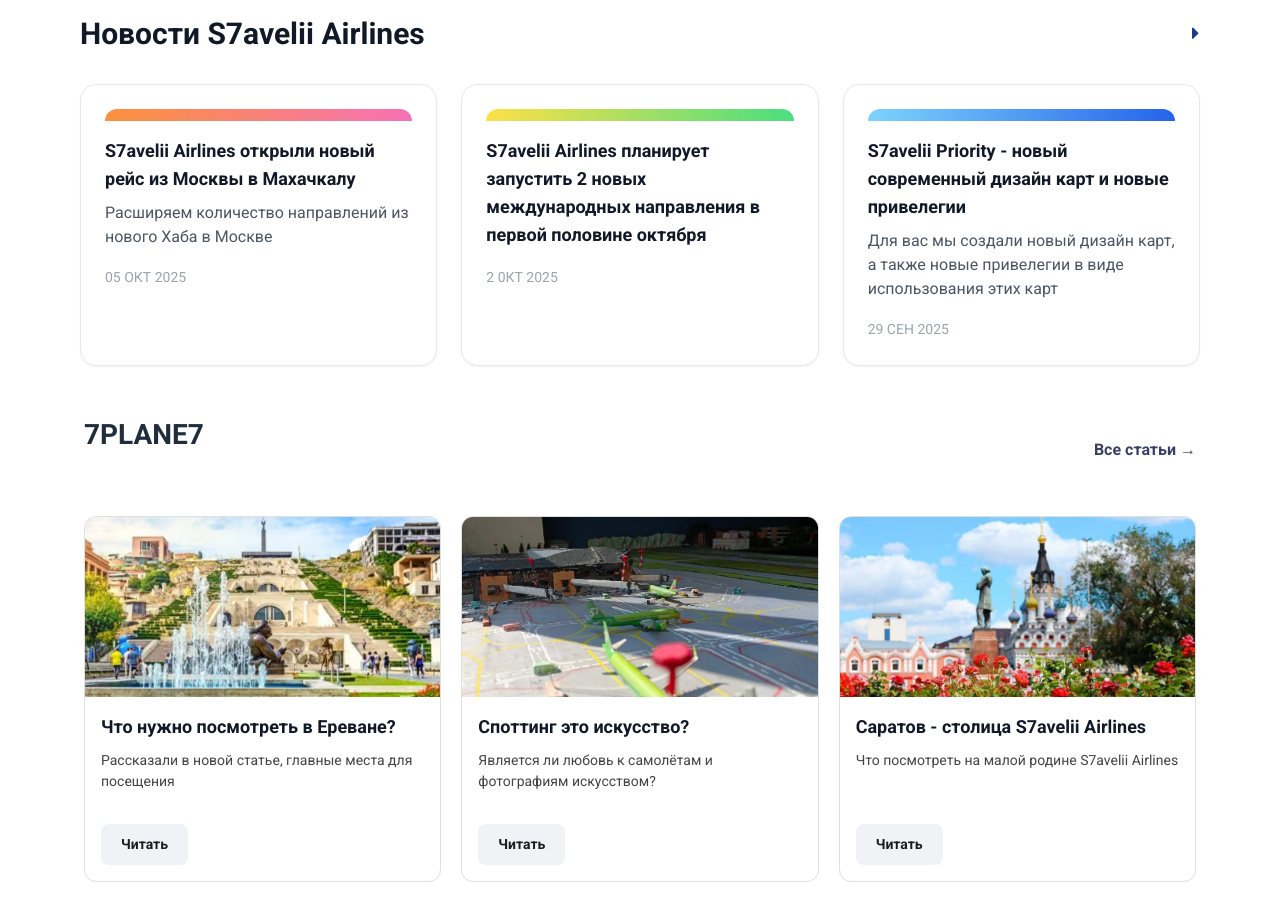
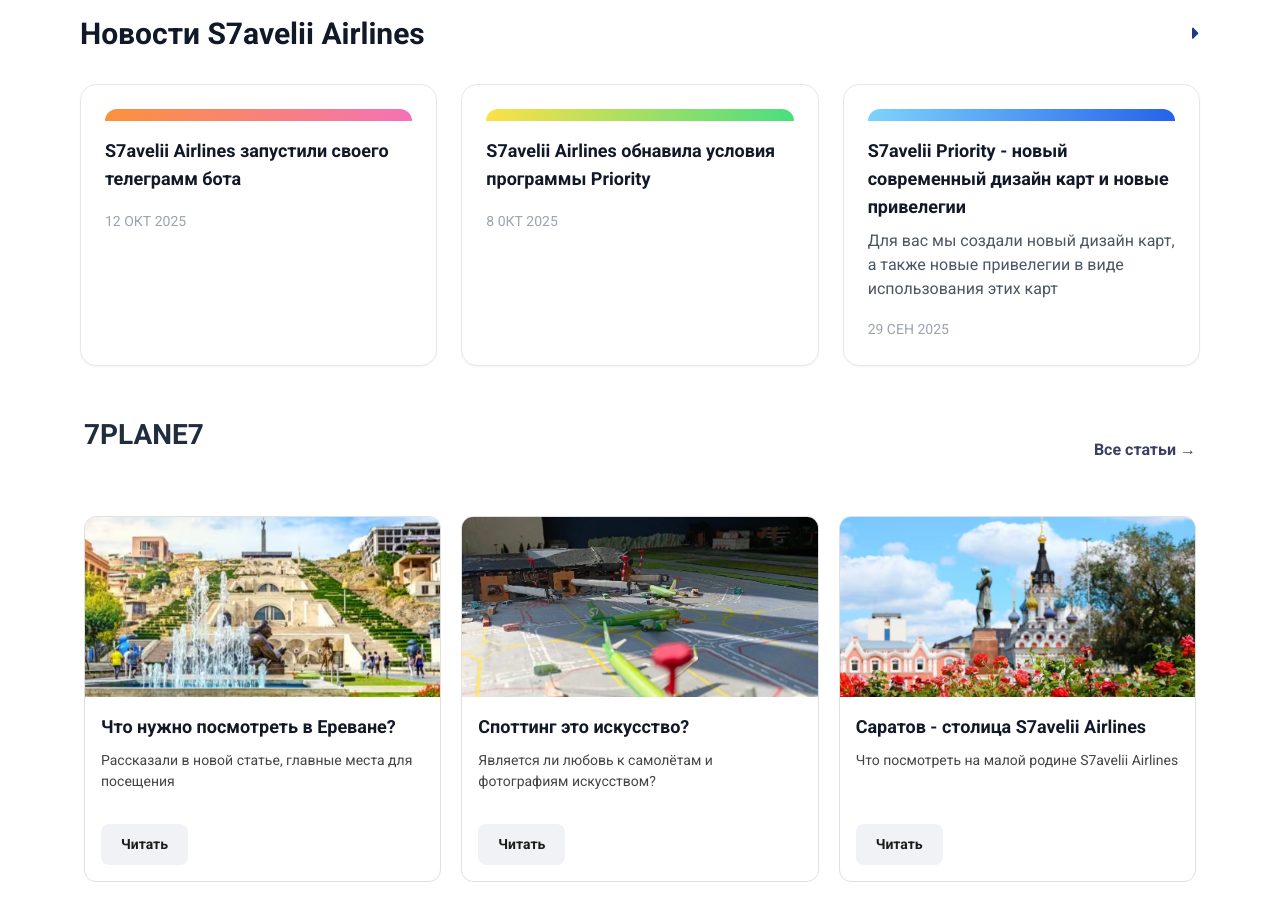
Before and after one commit to s7avelii-airlines/S7avelii-Airlines, a plain HTML site: page public/index.html in a window 1280 px wide. Shown: the part 3240-4161 px from the top of the page. Drawn offline with nearby package versions, Linux system fonts and the light colour scheme.

Commit message:
Update index.html

```diff
--- a/public/index.html
+++ b/public/index.html
@@ -1542,17 +1542,17 @@
     <!-- Карточка 1 -->
     <div class="rounded-2xl border p-6 shadow-sm">
       <div class="h-3 w-full rounded-t-xl mb-4 bg-gradient-to-r from-orange-400 to-pink-400"></div>
-      <h3 class="font-bold text-lg mb-2">S7avelii Airlines открыли новый рейс из Москвы в Махачкалу</h3>
-      <p class="text-gray-600 mb-4"> Расширяем количество направлений из нового Хаба в Москве</p>
-      <span class="text-sm text-gray-400">05 ОКТ 2025</span>
+      <h3 class="font-bold text-lg mb-2">S7avelii Airlines запустили своего телеграмм бота</h3>
+      <p class="text-gray-600 mb-4"> </p>
+      <span class="text-sm text-gray-400">12 ОКТ 2025</span>
     </div>
 
     <!-- Карточка 2 -->
     <div class="rounded-2xl border p-6 shadow-sm">
       <div class="h-3 w-full rounded-t-xl mb-4 bg-gradient-to-r from-yellow-300 to-green-400"></div>
-      <h3 class="font-bold text-lg mb-2">S7avelii Airlines планирует запустить 2 новых международных направления в первой половине октября</h3>
+      <h3 class="font-bold text-lg mb-2">S7avelii Airlines обнавила условия программы Priority</h3>
       <p class="text-gray-600 mb-4"></p>
-      <span class="text-sm text-gray-400">2 0КТ 2025</span>
+      <span class="text-sm text-gray-400">8 0КТ 2025</span>
     </div>
 
     <!-- Карточка 3 -->
@@ -1886,9 +1886,9 @@
         <h3>S7avelii Airlines</h3>
         <ul>
           <li><a href="body.html">О компании</a></li>
-          <li><a href="https://t.me/s7aveliihelper">Партнеры</a></li>
+          <li><a href="partners.html">Партнеры</a></li>
           <li><a href="https://t.me/s7aveliihelper">Контакты</a></li>
-          <li><a href="#">Вакансии</a></li>
+          <li><a href="vacance.html">Вакансии</a></li>
         </ul>
       </div>
 
```
